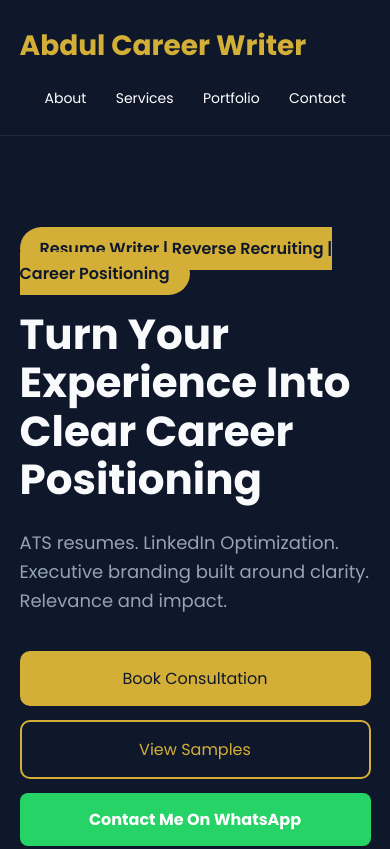
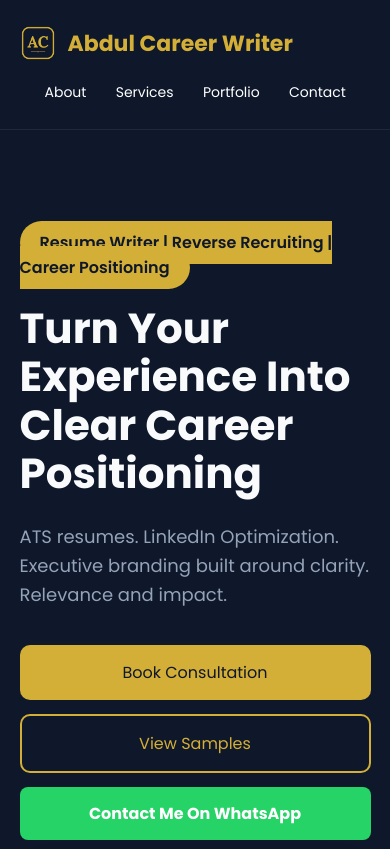
Before and after one commit to abdul-career-writer/abdul-career-writer, a plain HTML site: page index.html in a window 390 px wide. Shown: the top 849 px of the page. Drawn offline with Linux system fonts and the light colour scheme.

Commit message:
Add logo and SEO tags

```diff
--- a/index.html
+++ b/index.html
@@ -3,7 +3,22 @@
 <head>
     <meta charset="UTF-8">
     <meta name="viewport" content="width=device-width, initial-scale=1.0">
-    <title>Abdul Career Writer</title>
+    <title>Abdul Career Writer | Executive Resume Writing, ATS Resumes &amp; LinkedIn Optimization</title>
+    <meta name="description" content="Executive resume writing, ATS-optimized resumes, LinkedIn optimization and career positioning for senior professionals. Request a consultation with Abdul Career Writer.">
+    <link rel="canonical" href="https://abdul-career-writer.github.io/abdul-career-writer/">
+    <meta name="theme-color" content="#0F172A">
+
+    <link rel="icon" href="favicon.ico" sizes="any">
+    <link rel="icon" type="image/png" sizes="32x32" href="favicon-32.png">
+    <link rel="apple-touch-icon" href="apple-touch-icon.png">
+
+    <meta property="og:type" content="website">
+    <meta property="og:site_name" content="Abdul Career Writer">
+    <meta property="og:title" content="Abdul Career Writer | Executive Resume Writing &amp; LinkedIn Optimization">
+    <meta property="og:description" content="ATS resumes, LinkedIn optimization and executive branding built around clarity, relevance and impact.">
+    <meta property="og:url" content="https://abdul-career-writer.github.io/abdul-career-writer/">
+    <meta property="og:image" content="https://abdul-career-writer.github.io/abdul-career-writer/og-image.png">
+    <meta name="twitter:card" content="summary_large_image">
 
     <link rel="stylesheet" href="style.css">
 
@@ -16,9 +31,10 @@
 
     <header>
         <div class="container nav">
-            <div class="logo">
-                Abdul Career Writer
-            </div>
+            <a href="#" class="logo" aria-label="Abdul Career Writer - back to top">
+                <img src="logo-mark.png" alt="" width="44" height="44">
+                <span>Abdul Career Writer</span>
+            </a>
 
             <nav>
                 <a href="#about">About</a>
--- a/style.css
+++ b/style.css
@@ -29,9 +29,19 @@ header{
 }
 
 .logo{
+    display:flex;
+    align-items:center;
+    gap:12px;
     font-size:28px;
     font-weight:700;
     color:#D4AF37;
+    text-decoration:none;
+}
+
+.logo img{
+    width:44px;
+    height:44px;
+    display:block;
 }
 
 nav a{
@@ -918,6 +928,15 @@ body.modal-open {
 }
 @media (max-width: 768px) {
 
+    .logo {
+        font-size: 22px;
+    }
+
+    .logo img {
+        width: 36px;
+        height: 36px;
+    }
+
     header .container {
         flex-direction: column;
         align-items: flex-start;
```
Also changed, not shown: order-confirmation.html (+2 -0 lines), sitemap.xml (added, +9 -0 lines), apple-touch-icon.png (added), favicon-32.png (added), favicon.ico (added), logo-mark.png (added), og-image.png (added).
